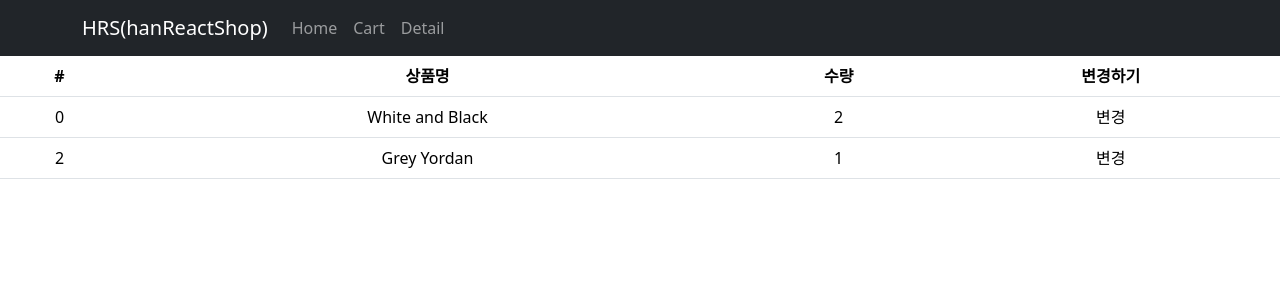
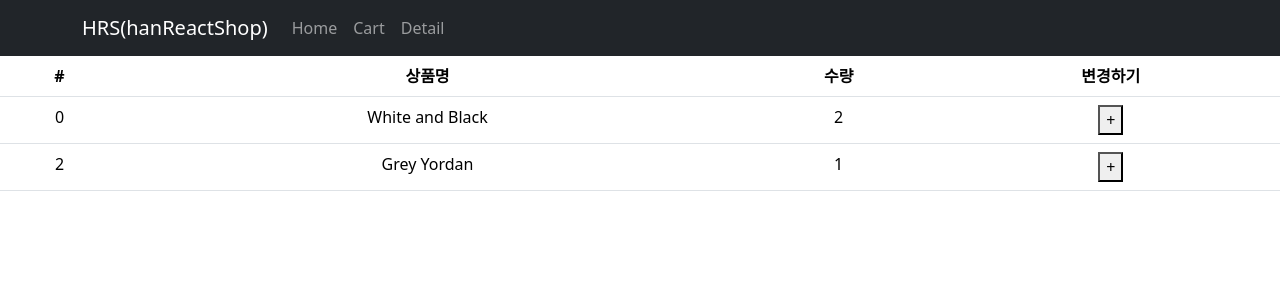
Before and after one commit to gkseogus/React_ShopApp2, a React (Create React App) app: page /cart in a window 1280 px wide. Shown: the top 300 px of the page. Built offline with nearby package versions, Linux system fonts and the light colour scheme.

Commit message:
220513_수량 추가 버튼 기능

```diff
--- a/src/components/CartPage/index.tsx
+++ b/src/components/CartPage/index.tsx
@@ -1,12 +1,15 @@
 import React from 'react';
 import { Table } from 'react-bootstrap';
-import { useSelector } from 'react-redux';
+import { useDispatch, useSelector } from 'react-redux';
+import { changeCount } from './../../store/index'
 
 const CartPage = () => {
 
     const rootData = useSelector((state: any) => {
         return state.cartState
     })
+
+    const dispatch = useDispatch();
 
     return (
         <Table>
@@ -26,7 +29,9 @@ const CartPage = () => {
                                 <td>{items.id}</td>
                                 <td>{items.name}</td>
                                 <td>{items.count}</td>
-                                <td>변경</td>
+                                <td><button onClick={() => {
+                                    dispatch(changeCount(items.id))
+                                }}>+</button></td>
                             </tr>
                         )
                     })
```
